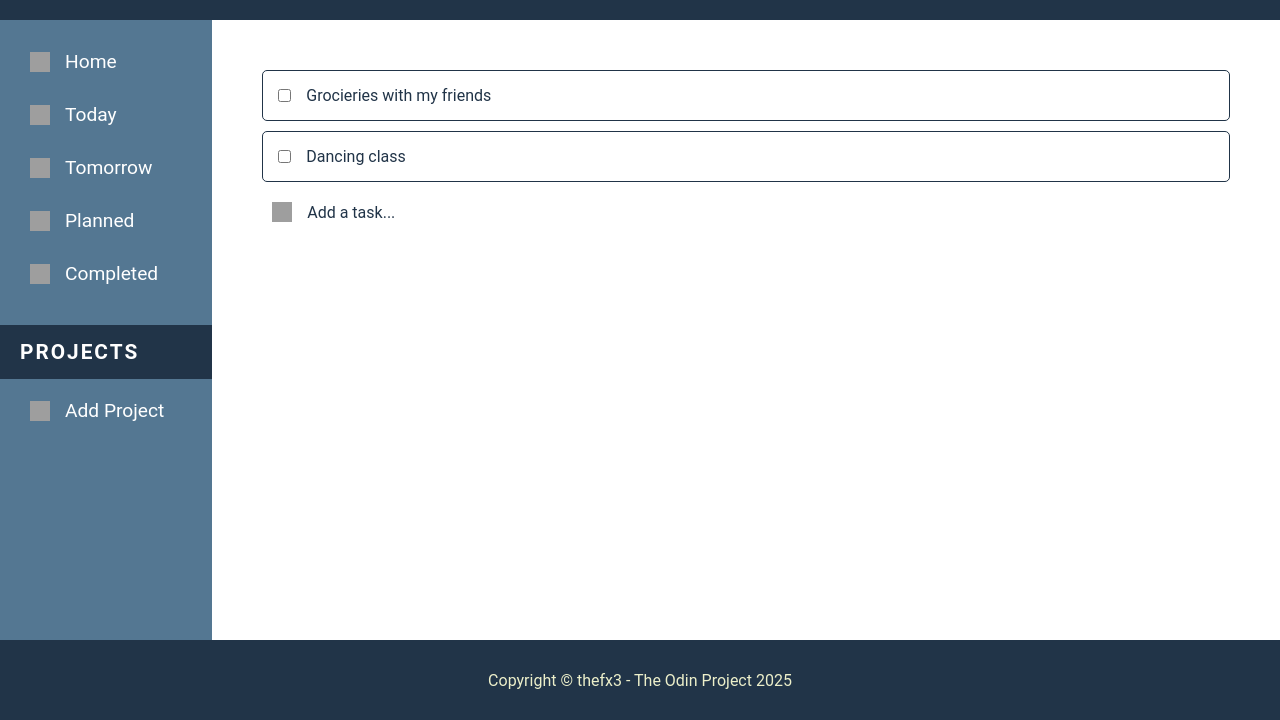
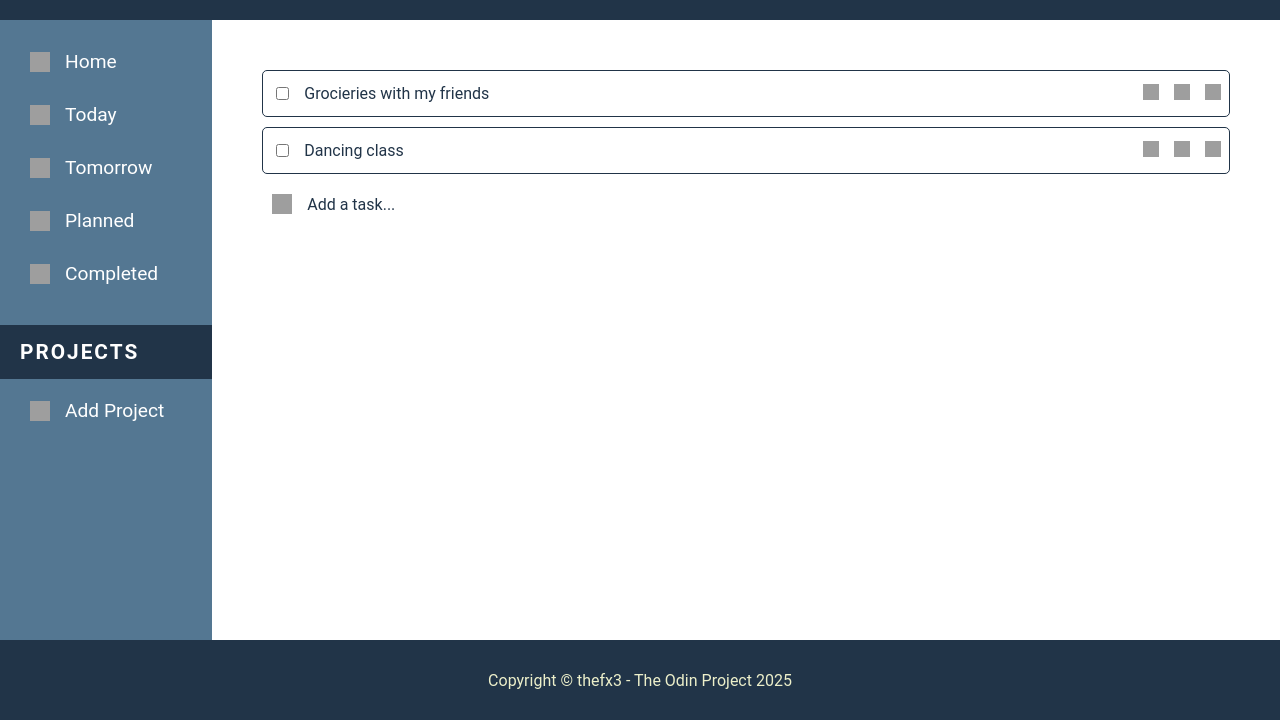
Before and after one commit to thefx3/todolist, a website built with webpack: page src/template.html in a window 1280 px wide. Shown: the part 80-800 px from the top of the page. Built offline with nearby package versions, Linux system fonts and the light colour scheme; grey boxes are pictures that could not be loaded.

Commit message:
Add icons on first tasks templates

```diff
--- a/src/styles.css
+++ b/src/styles.css
@@ -161,3 +161,25 @@
     margin-bottom: 20px;
     gap: 10px;
 }
+
+.task {
+    display: flex;
+    align-items: center;
+    justify-content: space-between;
+    padding: 8px;
+
+  }
+
+  .task-icons {
+    display: flex;
+    gap: 15px;
+  }
+
+  .task-icon {
+    cursor: pointer;
+    transition: transform 0.2s;
+  }
+
+  .task-icon:hover, #addtask:hover img {
+    transform: scale(1.1);
+  }
--- a/src/template.html
+++ b/src/template.html
@@ -62,15 +62,55 @@
                  <div class = "taskcontainer">
 
                     <div class = "task">
-                        <radio name="task" id="task1">
+                        <div class="task-left">
+                            <radio name="task" id="task1">
                             <input type="checkbox" id="task1" name="task1" value="Task 1">
                             <label for="task1">Grocieries with my friends</label>
+                        </div>
+
+                          <!-- Icons container -->
+                        <div class="task-icons">
+                            <!-- Date -->
+                            <span class="task-icon edit-date" title="Edit Date">
+                            <img src="https://cdn-icons-png.flaticon.com/512/747/747310.png" alt="Calendar" width="16" height="16">
+                            </span>
+
+                            <!-- Edit -->
+                            <span class="task-icon edit-task" title="Edit Task">
+                            <img src="https://cdn-icons-png.flaticon.com/512/1827/1827933.png" alt="Edit" width="16" height="16">
+                            </span>
+
+                            <!-- Delete -->
+                            <span class="task-icon delete-task" title="Delete Task">
+                            <img src="https://cdn-icons-png.flaticon.com/512/1214/1214428.png" alt="Delete" width="16" height="16">
+                            </span>
+                        </div>
                     </div>
 
                     <div class = "task">
-                        <radio name="task" id="task2">
+                        <div class="task-left">
+                            <radio name="task" id="task2">
                             <input type="checkbox" id="task2" name="task2" value="Task 2">
                             <label for="task2">Dancing class</label>
+                        </div>
+
+                          <!-- Icons container -->
+                        <div class="task-icons">
+                            <!-- Date -->
+                            <span class="task-icon edit-date" title="Edit Date">
+                            <img src="https://cdn-icons-png.flaticon.com/512/747/747310.png" alt="Calendar" width="16" height="16">
+                            </span>
+
+                            <!-- Edit -->
+                            <span class="task-icon edit-task" title="Edit Task">
+                            <img src="https://cdn-icons-png.flaticon.com/512/1827/1827933.png" alt="Edit" width="16" height="16">
+                            </span>
+
+                            <!-- Delete -->
+                            <span class="task-icon delete-task" title="Delete Task">
+                            <img src="https://cdn-icons-png.flaticon.com/512/1214/1214428.png" alt="Delete" width="16" height="16">
+                            </span>
+                        </div>
                     </div>
 
                 </div>
```
